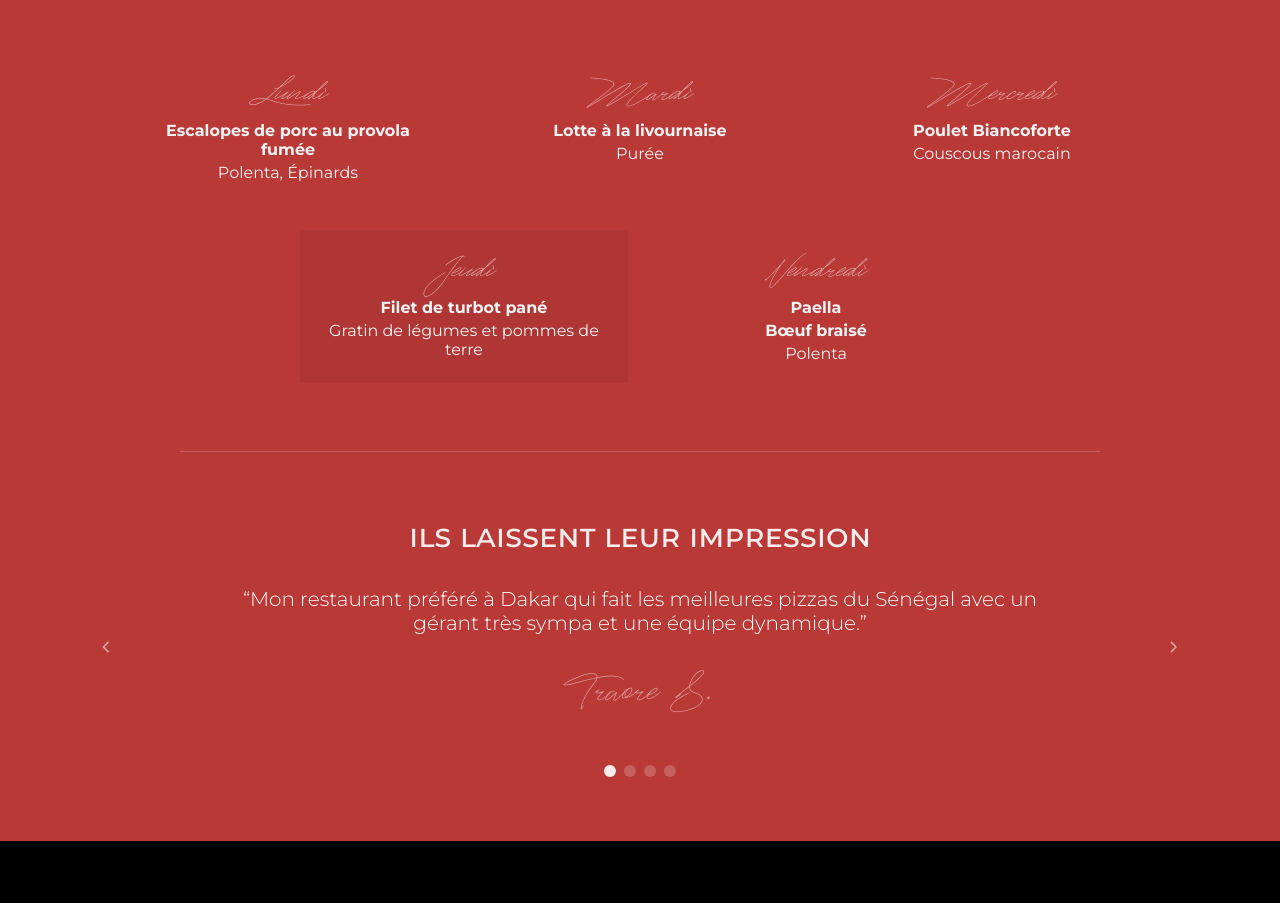
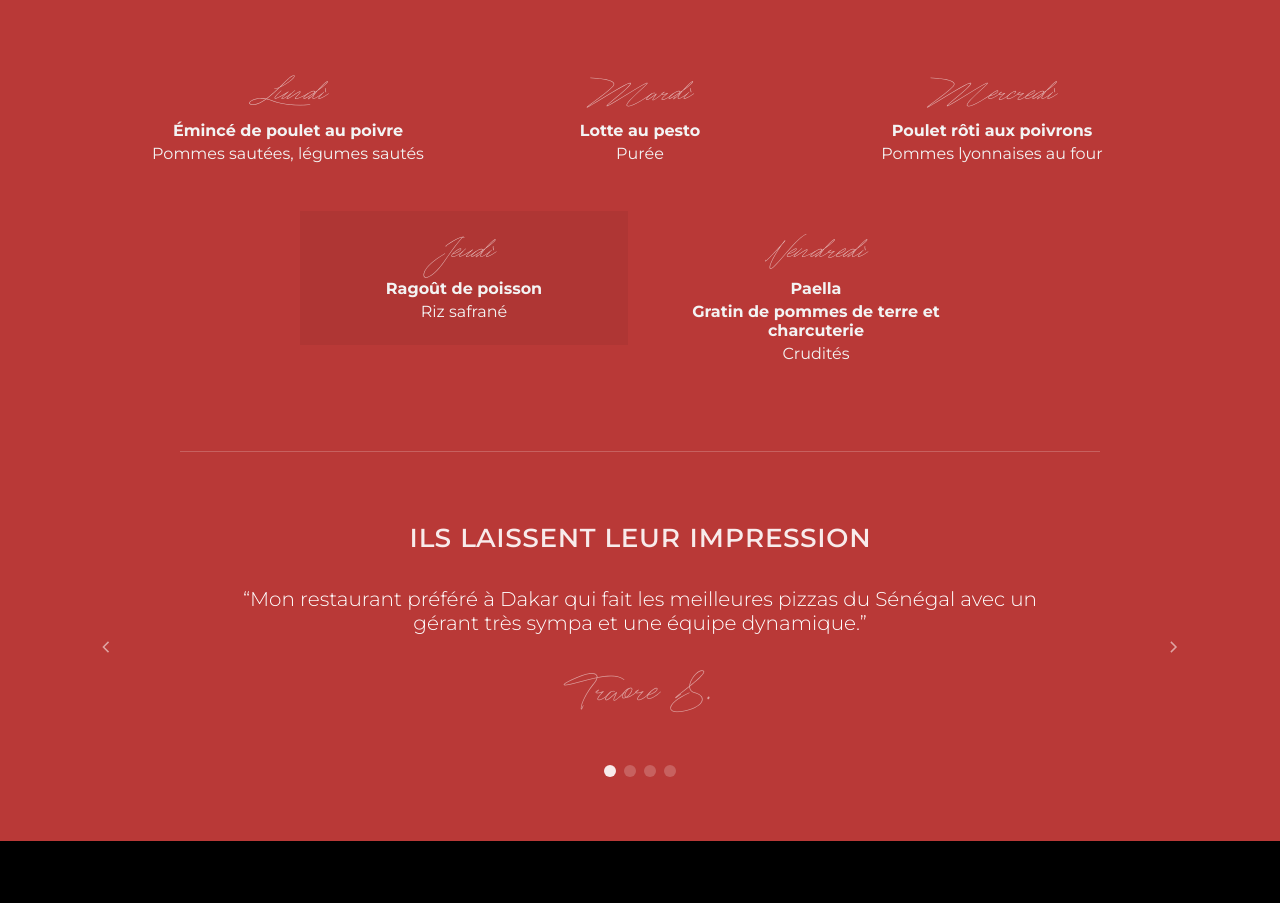
Before and after one commit to Abi-shai/Trattoria-site-web-v2, a React (Vite) app: page / in a window 1280 px wide. Shown: the part 3171-4074 px from the top of the page. Built offline with nearby package versions, Linux system fonts and the light colour scheme.

Commit message:
feat: update weekly menu items displayed on the home page

```diff
--- a/src/Site/pages/home/Home.jsx
+++ b/src/Site/pages/home/Home.jsx
@@ -132,11 +132,11 @@ const MenuAndTestimonials = ({ currentDay }) => {
       <div className="menu-de-la-semaine-wrapper">
         <h3 className="h3">Le menu de la semaine</h3>
         <div className="wrapper-insider">
-          <MenuDay currentDay={currentDay} day='Lundi' daySpot={1} mainDish='Escalopes de porc au provola fumée' secondDish='Polenta, Épinards' />
-          <MenuDay currentDay={currentDay} day='Mardi' daySpot={2} mainDish='Lotte à la livournaise' secondDish='Purée' />
-          <MenuDay currentDay={currentDay} day='Mercredi' daySpot={3} mainDish='Poulet Biancoforte' secondDish='Couscous marocain' />
-          <MenuDay currentDay={currentDay} day='Jeudi' daySpot={4} mainDish='Filet de turbot pané' secondDish='Gratin de légumes et pommes de terre' />
-          <MenuDay currentDay={currentDay} bold={true} day='Vendredi' daySpot={5} mainDish='Paella' secondDish='Bœuf braisé' thirdDish='Polenta' />
+          <MenuDay currentDay={currentDay} day='Lundi' daySpot={1} mainDish='Émincé de poulet au poivre' secondDish='Pommes sautées, légumes sautés' />
+          <MenuDay currentDay={currentDay} day='Mardi' daySpot={2} mainDish='Lotte au pesto' secondDish='Purée' />
+          <MenuDay currentDay={currentDay} day='Mercredi' daySpot={3} mainDish='Poulet rôti aux poivrons' secondDish='Pommes lyonnaises au four' />
+          <MenuDay currentDay={currentDay} day='Jeudi' daySpot={4} mainDish='Ragoût de poisson' secondDish='Riz safrané' />
+          <MenuDay currentDay={currentDay} bold={true} day='Vendredi' daySpot={5} mainDish='Paella' secondDish='Gratin de pommes de terre et charcuterie' thirdDish='Crudités' />
         </div>
       </div>
 
```
